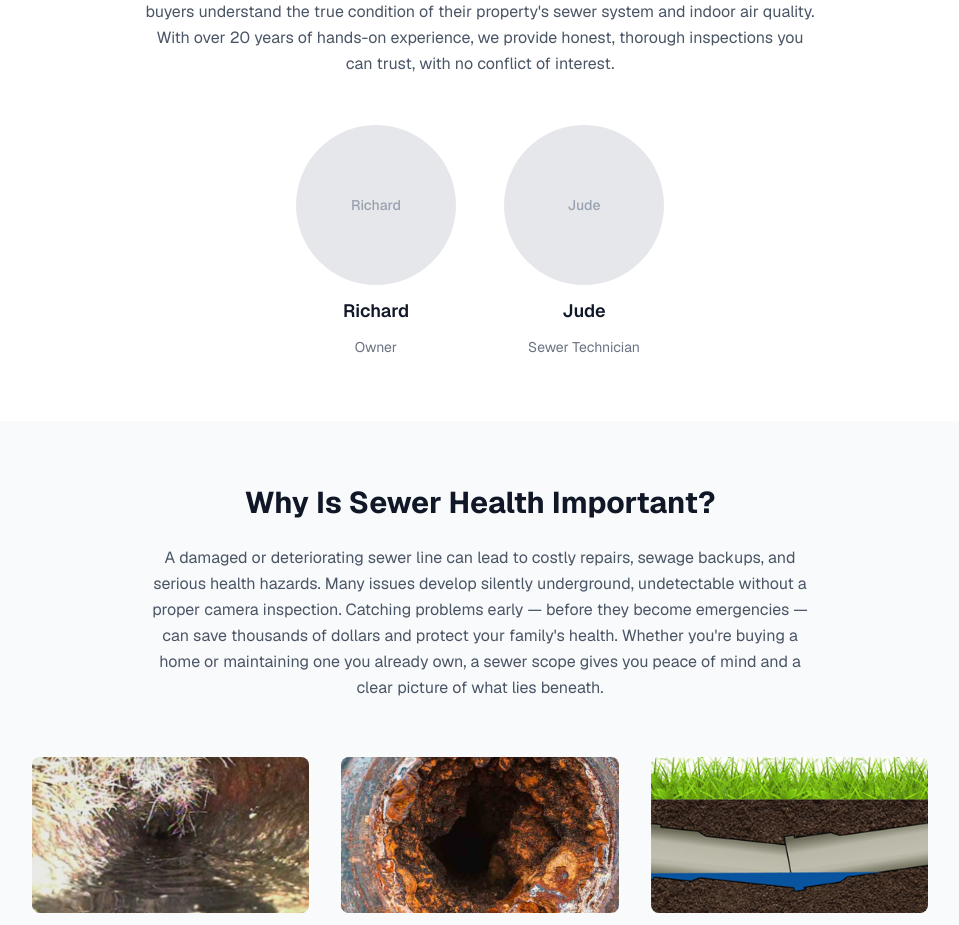
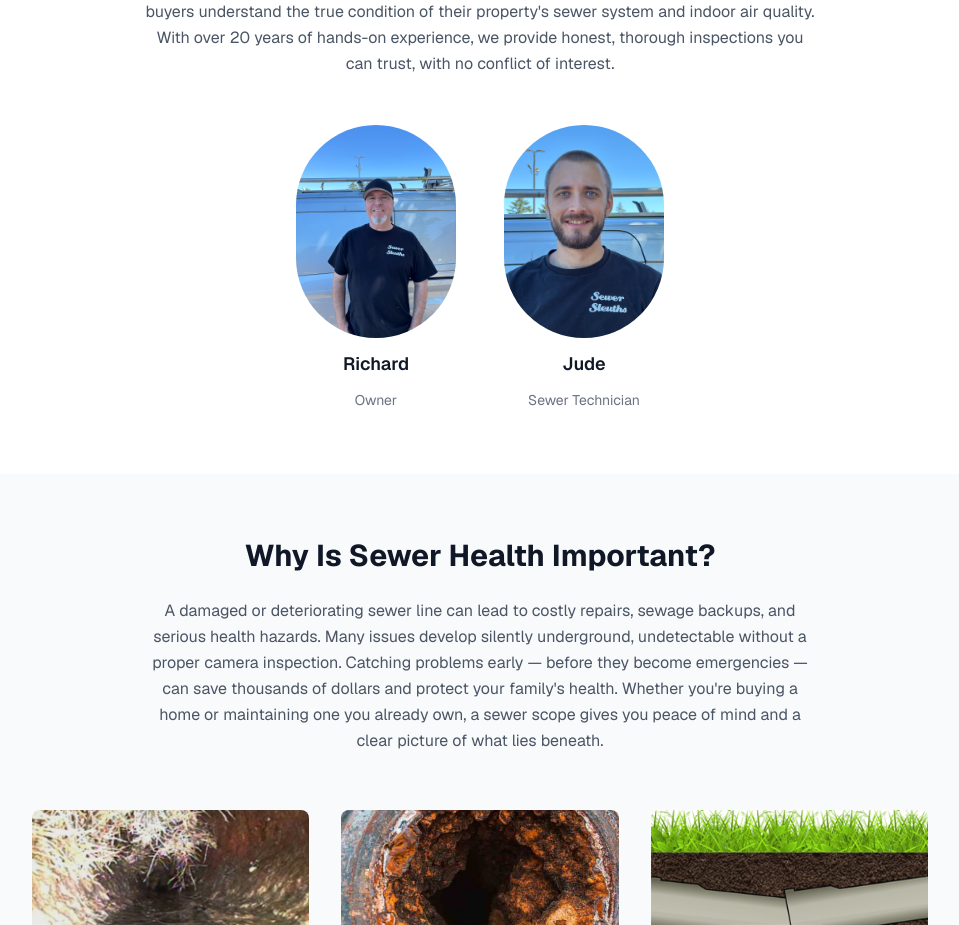
Before and after one commit to jventi4690/SewerSleuths, a Next.js app: page / in a window 1280 px wide. Shown: the part 960-1885 px from the top of the page, without its empty margins (160-1119 px from the left). Built offline with nearby package versions, Linux system fonts and the light colour scheme.

Commit message:
Add Richard and Jude profile photos

```diff
--- a/app/page.tsx
+++ b/app/page.tsx
@@ -72,17 +72,23 @@ export default function Home() {
         </p>
         <div className="flex flex-col sm:flex-row justify-center gap-12">
           <div className="flex flex-col items-center gap-3">
-            <PlaceholderImage
-              className="w-40 h-40 rounded-full"
-              label="Richard"
+            <Image
+              src="/images/richard.png"
+              alt="Richard"
+              width={160}
+              height={160}
+              className="w-40 h-40 rounded-full object-cover"
             />
             <p className="font-semibold text-gray-900 text-lg">Richard</p>
             <p className="text-gray-500 text-sm">Owner</p>
           </div>
           <div className="flex flex-col items-center gap-3">
-            <PlaceholderImage
-              className="w-40 h-40 rounded-full"
-              label="Jude"
+            <Image
+              src="/images/jude.png"
+              alt="Jude"
+              width={160}
+              height={160}
+              className="w-40 h-40 rounded-full object-cover"
             />
             <p className="font-semibold text-gray-900 text-lg">Jude</p>
             <p className="text-gray-500 text-sm">Sewer Technician</p>
```
Also changed, not shown: public/images/jude.png (added), public/images/richard.png (added).
